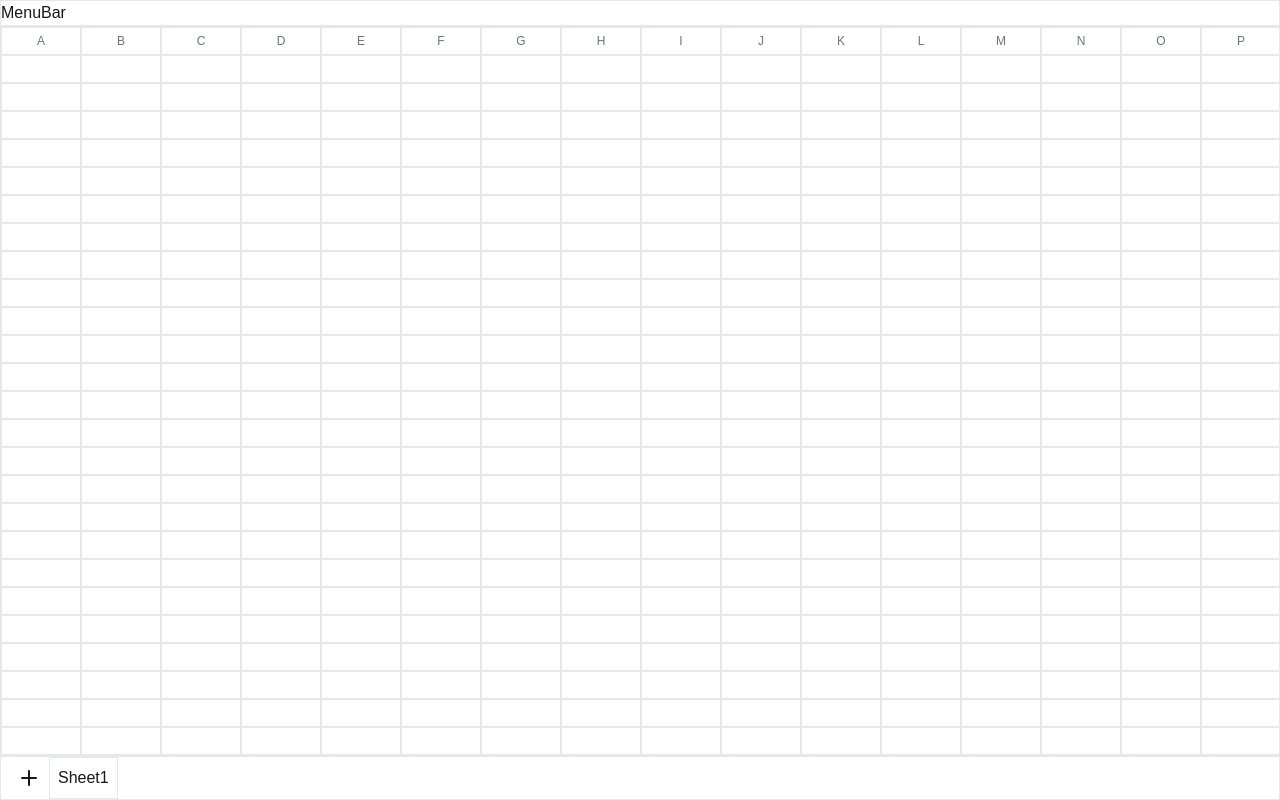
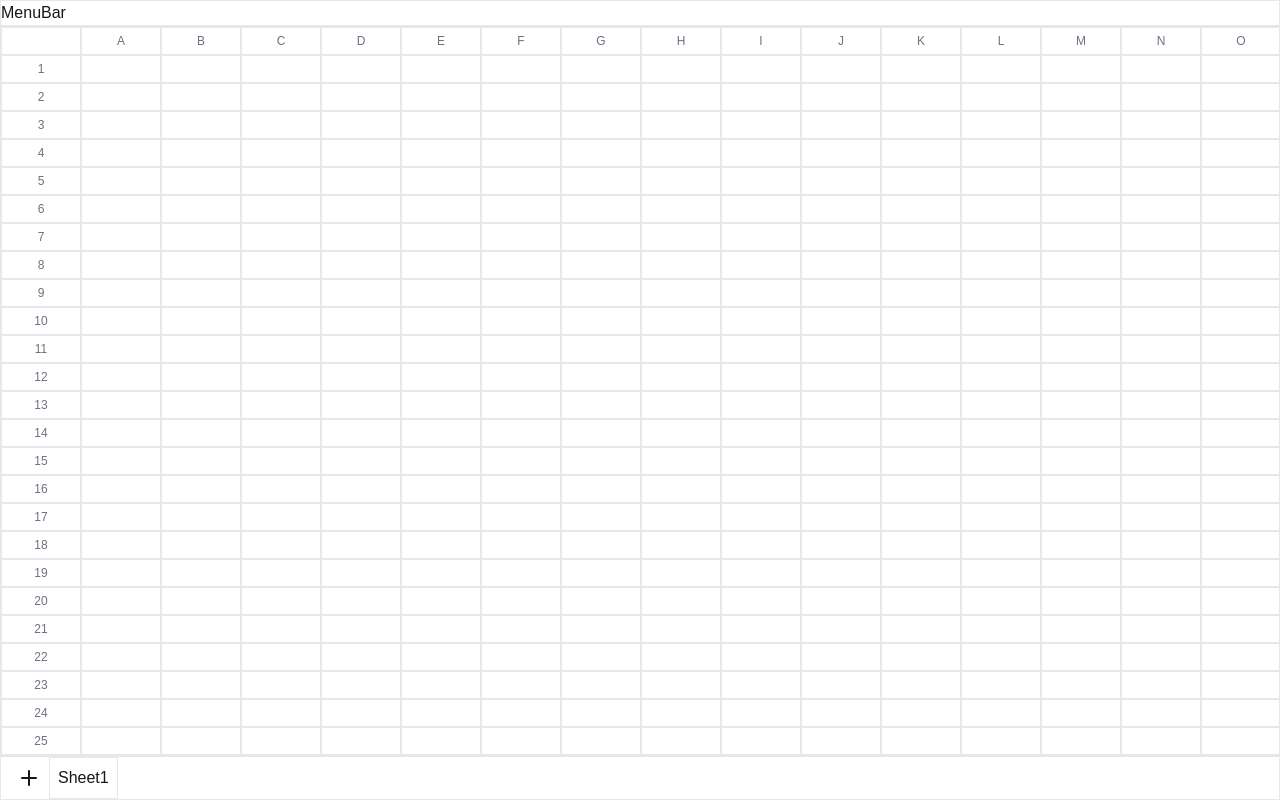
Before and after one commit to srinivasramasamy/sheets, a Next.js app: page / in a window 1280 px wide. Built offline with nearby package versions, Linux system fonts and the light colour scheme.

Commit message:
Add CommonHeader and RowHeaders components to SheetsContainer for improved header rendering

```diff
--- a/src/app/components/sheets-container/SheetsContainer.tsx
+++ b/src/app/components/sheets-container/SheetsContainer.tsx
@@ -3,6 +3,8 @@ import { IRootState } from "../../state/store";
 import Sheet from "../../types/Sheet";
 import SheetsRow from "./SheetsRow";
 import ColumnHeaders from "./sheets-header/ColumnHeaders";
+import CommonHeader from "./sheets-header/CommonHeader";
+import RowHeaders from "./sheets-header/RowHeaders";
 
 function SheetsContainer() {
   const sheet: Sheet = useSelector(
@@ -13,10 +15,18 @@ function SheetsContainer() {
       id={`${sheet.name.toLowerCase()}-container`}
       className="border flex-grow overflow-auto"
     >
-      <ColumnHeaders length={sheet.noOfColumns} />
-      {sheet.rows.map((row, rowIndex) => (
-        <SheetsRow key={rowIndex} row={row} />
-      ))}
+      <div className="flex">
+        <CommonHeader />
+        <ColumnHeaders length={sheet.noOfColumns} />
+      </div>
+      <div className="flex">
+        <RowHeaders length={sheet.noOfRows} />
+        <div>
+          {sheet.rows.map((row, rowIndex) => (
+            <SheetsRow key={rowIndex} row={row} />
+          ))}
+        </div>
+      </div>
     </div>
   );
 }
--- /dev/null
+++ b/src/app/components/sheets-container/sheets-header/CommonHeader.tsx
@@ -0,0 +1,5 @@
+function CommonHeader() {
+  return <div className="border p-2 w-20 h-7 flex-grow-0 flex-shrink-0"></div>;
+}
+
+export default CommonHeader;
--- /dev/null
+++ b/src/app/components/sheets-container/sheets-header/RowHeaders.tsx
@@ -0,0 +1,22 @@
+import { rowHeaders } from "@/app/utility/headerUtility";
+
+interface IProps {
+  length: number;
+}
+
+function RowHeaders({ length }: IProps) {
+  return (
+    <div id="row-headers" className="flex flex-col">
+      {rowHeaders(length).map((header, cellIndex) => (
+        <div
+          className="border p-2 w-20 h-7 flex-grow-0 flex-shrink-0 flex items-center justify-center text-xs text-gray-500"
+          key={cellIndex}
+        >
+          {header}
+        </div>
+      ))}
+    </div>
+  );
+}
+
+export default RowHeaders;
--- a/src/app/types/Sheet.ts
+++ b/src/app/types/Sheet.ts
@@ -4,10 +4,12 @@ export default class Sheet {
   name: string;
   rows: Row[];
   noOfColumns: number;
+  noOfRows: number;
 
   constructor(name: string, noOfRows: number, noOfColumns: number) {
     this.name = name;
     this.noOfColumns = noOfColumns;
+    this.noOfRows = noOfRows;
     this.rows = new Array(noOfRows).fill(null).map(() => new Row(noOfColumns));
   }
 }
--- a/src/app/utility/headerUtility.ts
+++ b/src/app/utility/headerUtility.ts
@@ -13,3 +13,9 @@ export const columnHeaders = (length: number): string[] => {
     .fill(null)
     .map((_, index: number) => columnHeader(index));
 };
+
+export const rowHeaders = (length: number): string[] => {
+  return new Array(length)
+    .fill(null)
+    .map((_, index: number) => (index + 1).toString());
+};
```
